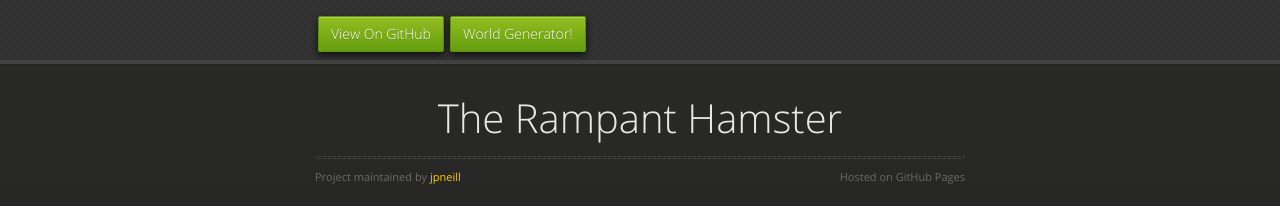
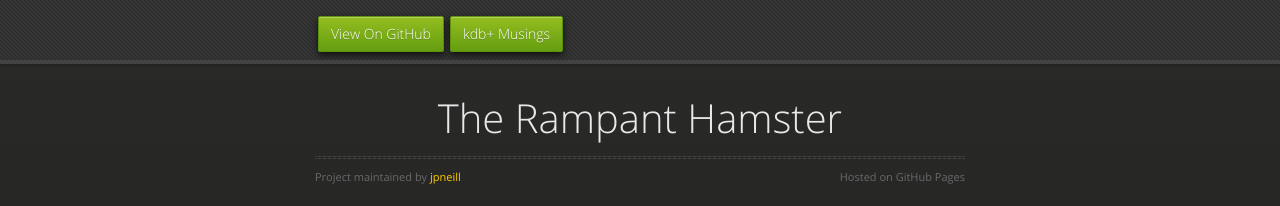
Before and after one commit to jpneill/jpneill.github.io, a Jekyll site: the page built from index.html, in a window 1280 px wide. Shown: the top 206 px of the page. Built offline with Jekyll 4.4.1, drawn with Linux system fonts in a browser that asks for light colours; nearby versions of some CDN libraries.

Commit message:
Remove worldgen link, add kdb link

```diff
--- a/_layouts/default.html
+++ b/_layouts/default.html
@@ -21,7 +21,8 @@
       <div id="header">
         <nav>
           <li class="fork"><a href="https://github.com/jpneill">View On GitHub</a></li>
-          <li class="fork"><a href="http://jpneill.github.io/pages/worldgen.html">World Generator!</a></li>
+          <!--<li class="fork"><a href="http://jpneill.github.io/pages/worldgen.html">World Generator!</a></li>-->
+          <li class="fork"><a href="http://jpneill.github.io/pages/kdb_blog.html">kdb+ Musings</a></li>
         </nav>
       </div><!-- end header -->
       <div>
```
